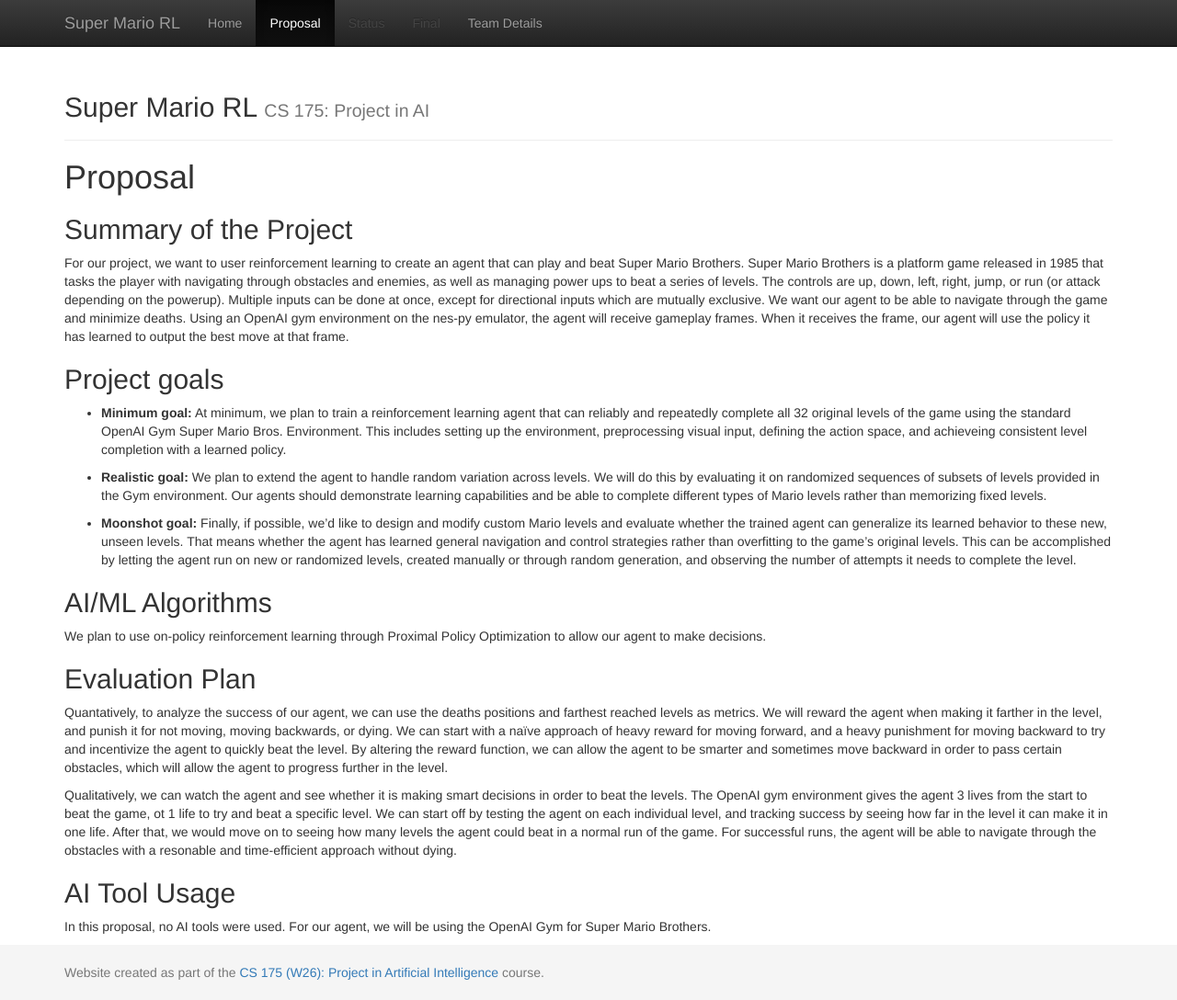
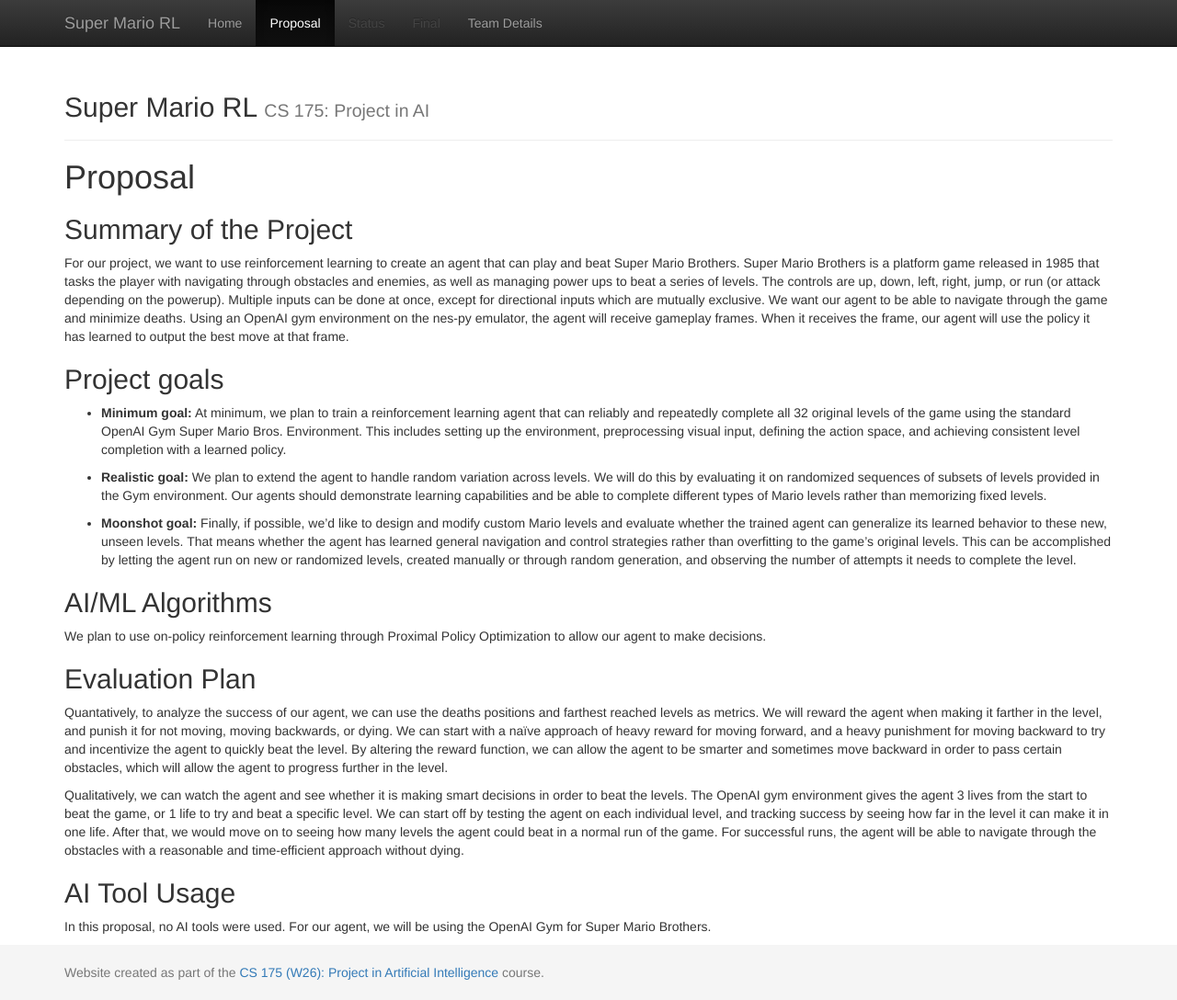
Before and after one commit to Niraaf/super-mario-rl, a Jekyll site: the page built from docs/proposal.md, in a window 1280 px wide and 1088 px high. Shown: the whole window at 92% size. Built offline with Jekyll 4.4.1, drawn with Linux system fonts in a browser that asks for light colours.

Commit message:
Fixed spelling errors

```diff
--- a/docs/proposal.md
+++ b/docs/proposal.md
@@ -8,18 +8,18 @@
 
 ## Summary of the Project
 
-For our project, we want to user reinforcement learning to create an agent that can play and beat Super Mario Brothers. Super Mario Brothers is a platform game released in 1985 that tasks the player with navigating through obstacles and enemies, as well as managing power ups to beat a series of levels. The controls are up, down, left, right, jump, or run (or attack depending on the powerup). Multiple inputs can be done at once, except for directional inputs which are mutually exclusive. We want our agent to be able to navigate through the game and minimize deaths. Using an OpenAI gym environment on the nes-py emulator, the agent will receive gameplay frames. When it receives the frame, our agent will use the policy it has learned to output the best move at that frame.
+For our project, we want to use reinforcement learning to create an agent that can play and beat Super Mario Brothers. Super Mario Brothers is a platform game released in 1985 that tasks the player with navigating through obstacles and enemies, as well as managing power ups to beat a series of levels. The controls are up, down, left, right, jump, or run (or attack depending on the powerup). Multiple inputs can be done at once, except for directional inputs which are mutually exclusive. We want our agent to be able to navigate through the game and minimize deaths. Using an OpenAI gym environment on the nes-py emulator, the agent will receive gameplay frames. When it receives the frame, our agent will use the policy it has learned to output the best move at that frame.
 
 ## Project goals
 
 * **Minimum goal:**
-  At minimum, we plan to train a reinforcement learning agent that can reliably and repeatedly complete all 32 original levels of the game using the standard OpenAI Gym Super Mario Bros. Environment. This includes setting up the environment, preprocessing visual input, defining the action space, and achieveing consistent level completion with a learned policy.
+  At minimum, we plan to train a reinforcement learning agent that can reliably and repeatedly complete all 32 original levels of the game using the standard OpenAI Gym Super Mario Bros. Environment. This includes setting up the environment, preprocessing visual input, defining the action space, and achieving consistent level completion with a learned policy.
 
 * **Realistic goal:**
   We plan to extend the agent to handle random variation across levels. We will do this by evaluating it on randomized sequences of subsets of levels provided in the Gym environment. Our agents should demonstrate learning capabilities and be able to complete different types of Mario levels rather than memorizing fixed levels.
 
 * **Moonshot goal:**
-Finally, if possible, we'd like to design and modify custom Mario levels and evaluate whether the trained agent can generalize its learned behavior to these new, unseen levels. That means whether the agent has learned general navigation and control strategies rather than overfitting to the game's original levels. This can be accomplished by letting the agent run on new or randomized levels, created manually or through random generation, and observing the number of attempts it needs to complete the level.
+    Finally, if possible, we'd like to design and modify custom Mario levels and evaluate whether the trained agent can generalize its learned behavior to these new, unseen levels. That means whether the agent has learned general navigation and control strategies rather than overfitting to the game's original levels. This can be accomplished by letting the agent run on new or randomized levels, created manually or through random generation, and observing the number of attempts it needs to complete the level.
 
 ## AI/ML Algorithms
 
@@ -29,7 +29,7 @@
 
 Quantatively, to analyze the success of our agent, we can use the deaths positions and farthest reached levels as metrics. We will reward the agent when making it farther in the level, and punish it for not moving, moving backwards, or dying. We can start with a naïve approach of heavy reward for moving forward, and a heavy punishment for moving backward to try and incentivize the agent to quickly beat the level. By altering the reward function, we can allow the agent to be smarter and sometimes move backward in order to pass certain obstacles, which will allow the agent to progress further in the level.
 
-Qualitatively, we can watch the agent and see whether it is making smart decisions in order to beat the levels. The OpenAI gym environment gives the agent 3 lives from the start to beat the game, ot 1 life to try and beat a specific level. We can start off by testing the agent on each individual level, and tracking success by seeing how far in the level it can make it in one life. After that, we would move on to seeing how many levels the agent could beat in a normal run of the game. For successful runs, the agent will be able to navigate through the obstacles with a resonable and time-efficient approach without dying.
+Qualitatively, we can watch the agent and see whether it is making smart decisions in order to beat the levels. The OpenAI gym environment gives the agent 3 lives from the start to beat the game, or 1 life to try and beat a specific level. We can start off by testing the agent on each individual level, and tracking success by seeing how far in the level it can make it in one life. After that, we would move on to seeing how many levels the agent could beat in a normal run of the game. For successful runs, the agent will be able to navigate through the obstacles with a reasonable and time-efficient approach without dying.
 
 ## AI Tool Usage
 
```
